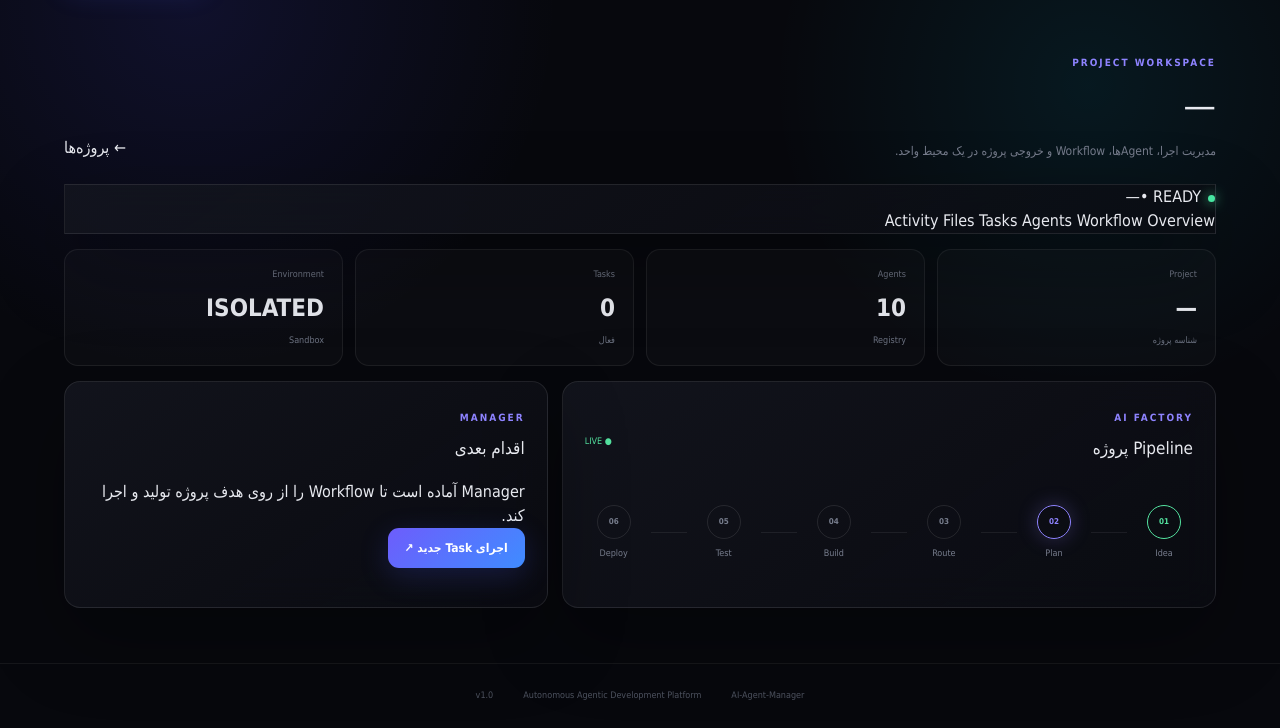
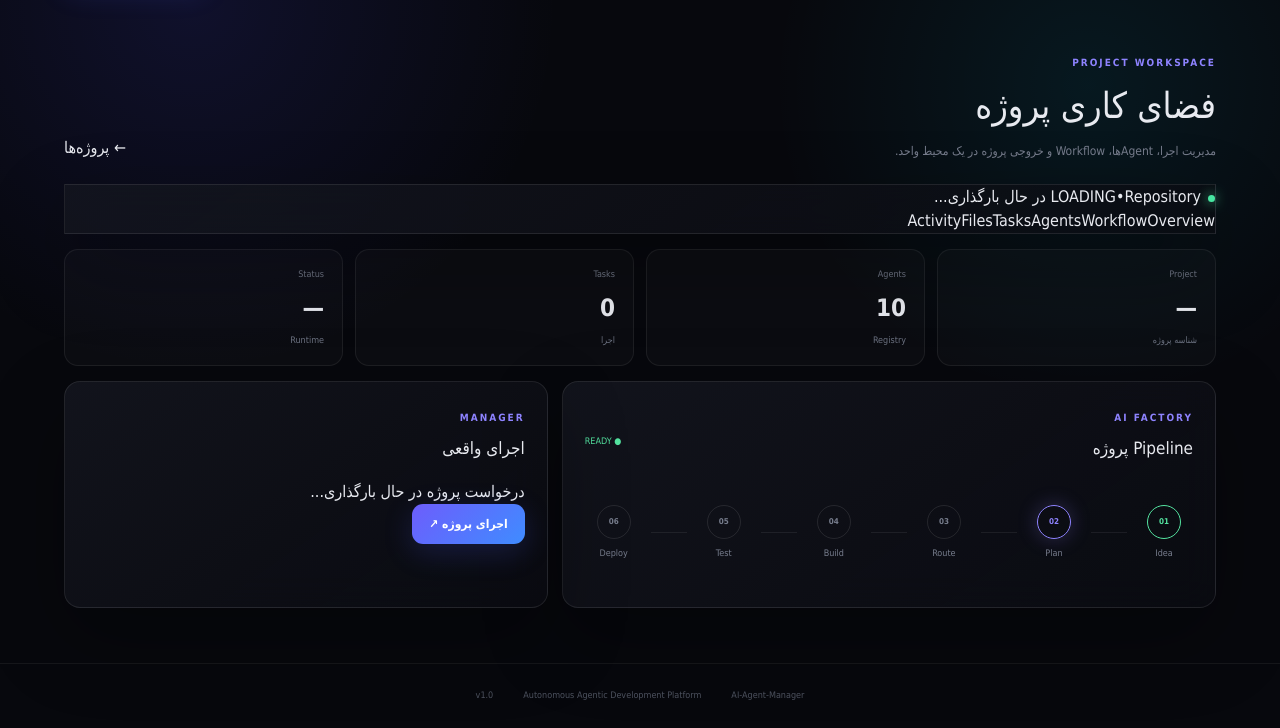
Before and after one commit to mydsoftware/AI-Agent-Manager, a Flask app: page /projects/workspace in a window 1280 px wide. Shown: the part 76-804 px from the top of the page. Run offline with Flask 3, Linux system fonts and the light colour scheme; some libraries are stand-ins or nearby versions.

Commit message:
feat(workspace): connect project execution to manager runtime

```diff
--- a/ui/templates/project_workspace.html
+++ b/ui/templates/project_workspace.html
@@ -3,93 +3,69 @@
 {% block content %}
 <div class="workspace-shell">
   <div class="dashboard-head">
-    <div>
-      <div class="eyebrow">PROJECT WORKSPACE</div>
-      <h1 id="project-title">فضای کاری پروژه</h1>
-      <p id="project-subtitle">مدیریت اجرا، Agentها، Workflow و خروجی پروژه در یک محیط واحد.</p>
-    </div>
+    <div><div class="eyebrow">PROJECT WORKSPACE</div><h1 id="project-title">فضای کاری پروژه</h1><p id="project-subtitle">مدیریت اجرا، Agentها، Workflow و خروجی پروژه در یک محیط واحد.</p></div>
     <a href="/projects" class="btn-secondary">← پروژه‌ها</a>
   </div>
 
   <section class="glass-panel project-hero">
-    <div class="project-meta">
-      <span class="status-dot"></span><span id="project-status">READY</span>
-      <span class="meta-separator">•</span><span id="project-repo">Repository در حال بارگذاری...</span>
-    </div>
+    <div class="project-meta"><span class="status-dot"></span><span id="project-status">LOADING</span><span class="meta-separator">•</span><span id="project-repo">Repository در حال بارگذاری...</span></div>
     <div class="workspace-tabs" role="tablist">
-      <button class="workspace-tab active" data-tab="overview">Overview</button>
-      <button class="workspace-tab" data-tab="workflow">Workflow</button>
-      <button class="workspace-tab" data-tab="agents">Agents</button>
-      <button class="workspace-tab" data-tab="tasks">Tasks</button>
-      <button class="workspace-tab" data-tab="files">Files</button>
-      <button class="workspace-tab" data-tab="activity">Activity</button>
+      <button class="workspace-tab active" data-tab="overview">Overview</button><button class="workspace-tab" data-tab="workflow">Workflow</button><button class="workspace-tab" data-tab="agents">Agents</button><button class="workspace-tab" data-tab="tasks">Tasks</button><button class="workspace-tab" data-tab="files">Files</button><button class="workspace-tab" data-tab="activity">Activity</button>
     </div>
   </section>
 
   <section id="tab-overview" class="workspace-panel">
     <div class="stats-grid">
-      <div class="metric"><span>Project</span><strong id="metric-project">—</strong><small>شناسه پروژه</small></div>
-      <div class="metric"><span>Agents</span><strong>10</strong><small>Registry</small></div>
-      <div class="metric"><span>Tasks</span><strong id="metric-tasks">0</strong><small>فعال</small></div>
-      <div class="metric"><span>Environment</span><strong>ISOLATED</strong><small>Sandbox</small></div>
+      <div class="metric"><span>Project</span><strong id="metric-project">—</strong><small>شناسه پروژه</small></div><div class="metric"><span>Agents</span><strong>10</strong><small>Registry</small></div><div class="metric"><span>Tasks</span><strong id="metric-tasks">0</strong><small>اجرا</small></div><div class="metric"><span>Status</span><strong id="metric-status">—</strong><small>Runtime</small></div>
     </div>
     <div class="dashboard-grid">
-      <section class="panel">
-        <div class="panel-head"><div><span class="eyebrow">AI FACTORY</span><h2>Pipeline پروژه</h2></div><span class="live-badge">● LIVE</span></div>
-        <div class="pipeline">
-          <div class="pipeline-step done"><b>01</b><span>Idea</span></div><div class="pipeline-line"></div>
-          <div class="pipeline-step active"><b>02</b><span>Plan</span></div><div class="pipeline-line"></div>
-          <div class="pipeline-step"><b>03</b><span>Route</span></div><div class="pipeline-line"></div>
-          <div class="pipeline-step"><b>04</b><span>Build</span></div><div class="pipeline-line"></div>
-          <div class="pipeline-step"><b>05</b><span>Test</span></div><div class="pipeline-line"></div>
-          <div class="pipeline-step"><b>06</b><span>Deploy</span></div>
-        </div>
-      </section>
-      <section class="panel">
-        <div class="panel-head"><div><span class="eyebrow">MANAGER</span><h2>اقدام بعدی</h2></div></div>
-        <p class="muted">Manager آماده است تا Workflow را از روی هدف پروژه تولید و اجرا کند.</p>
-        <button class="btn-primary" onclick="startManagerTask()">اجرای Task جدید ↗</button>
-      </section>
+      <section class="panel"><div class="panel-head"><div><span class="eyebrow">AI FACTORY</span><h2>Pipeline پروژه</h2></div><span id="live-badge" class="live-badge">● READY</span></div><div class="pipeline"><div class="pipeline-step done"><b>01</b><span>Idea</span></div><div class="pipeline-line"></div><div class="pipeline-step active"><b>02</b><span>Plan</span></div><div class="pipeline-line"></div><div class="pipeline-step"><b>03</b><span>Route</span></div><div class="pipeline-line"></div><div class="pipeline-step"><b>04</b><span>Build</span></div><div class="pipeline-line"></div><div class="pipeline-step"><b>05</b><span>Test</span></div><div class="pipeline-line"></div><div class="pipeline-step"><b>06</b><span>Deploy</span></div></div></section>
+      <section class="panel"><div class="panel-head"><div><span class="eyebrow">MANAGER</span><h2>اجرای واقعی</h2></div></div><p id="project-request" class="muted">درخواست پروژه در حال بارگذاری...</p><button id="run-button" class="btn-primary" onclick="runManagerTask()">اجرای پروژه ↗</button></section>
     </div>
   </section>
 
-  <section id="tab-workflow" class="workspace-panel hidden"><div class="panel"><div class="panel-head"><div><span class="eyebrow">WORKFLOW GRAPH</span><h2>جریان اجرای Agentها</h2></div></div><div class="workflow-graph"><div class="workflow-node active">Manager<div>Orchestrator</div></div><div class="workflow-arrow">→</div><div class="workflow-node">Planner<div>Requirements</div></div><div class="workflow-arrow">→</div><div class="workflow-node">Agent Router<div>Dynamic Selection</div></div><div class="workflow-arrow">→</div><div class="workflow-node">Build<div>Sandbox</div></div><div class="workflow-arrow">→</div><div class="workflow-node">QA<div>Test & Repair</div></div></div></div></section>
-
+  <section id="tab-workflow" class="workspace-panel hidden"><div class="panel"><div class="panel-head"><div><span class="eyebrow">WORKFLOW GRAPH</span><h2>جریان اجرای Agentها</h2></div></div><div class="workflow-graph"><div class="workflow-node active">Manager<div>Orchestrator</div></div><div class="workflow-arrow">→</div><div class="workflow-node">Planner<div>Requirements</div></div><div class="workflow-arrow">→</div><div class="workflow-node">Agent Router<div>Dynamic Selection</div></div><div class="workflow-arrow">→</div><div class="workflow-node">Build<div>Runtime</div></div><div class="workflow-arrow">→</div><div class="workflow-node">QA<div>Test & Repair</div></div></div></div></section>
   <section id="tab-agents" class="workspace-panel hidden"><div class="panel"><div class="panel-head"><div><span class="eyebrow">AGENT RUNTIME</span><h2>Agentهای پروژه</h2></div></div><div class="agent-list">{% for key, agent in agents.items() %}<div class="agent-row"><span class="agent-icon">{{ agent.icon }}</span><span><b>{{ agent.name }}</b><small>{{ agent.desc }}</small></span><span class="live-badge">IDLE</span></div>{% endfor %}</div></div></section>
-
-  <section id="tab-tasks" class="workspace-panel hidden"><div class="panel"><div class="panel-head"><div><span class="eyebrow">TASK CENTER</span><h2>Task Queue</h2></div></div><div id="task-list" class="empty-state">هنوز Task فعالی ثبت نشده است.</div></div></section>
-
-  <section id="tab-files" class="workspace-panel hidden"><div class="panel"><div class="panel-head"><div><span class="eyebrow">PERSISTENT WORKSPACE</span><h2>فایل‌ها</h2></div></div><div class="file-tree"><div>📁 project</div><div>├── 📄 PROJECT_REQUEST.json</div><div>├── 📄 README.md</div><div>├── 📁 agent</div><div>│   └── 📄 state.json</div><div>└── 📁 site</div></div></div></section>
-
-  <section id="tab-activity" class="workspace-panel hidden"><div class="panel"><div class="panel-head"><div><span class="eyebrow">ACTIVITY</span><h2>رویدادهای اخیر</h2></div></div><div id="activity-log" class="activity-log"><div>● Workspace initialized</div><div>● Manager runtime آماده است</div><div>● Sandbox isolation فعال است</div></div></div></section>
+  <section id="tab-tasks" class="workspace-panel hidden"><div class="panel"><div class="panel-head"><div><span class="eyebrow">TASK CENTER</span><h2>Task Queue</h2></div></div><div id="task-list" class="empty-state">هنوز اجرای پروژه‌ای انجام نشده است.</div></div></section>
+  <section id="tab-files" class="workspace-panel hidden"><div class="panel"><div class="panel-head"><div><span class="eyebrow">PROJECT DATA</span><h2>اطلاعات Workspace</h2></div></div><div id="file-tree" class="file-tree"><div>📁 project</div><div>├── 📄 request</div><div>└── 📄 runtime report</div></div></div></section>
+  <section id="tab-activity" class="workspace-panel hidden"><div class="panel"><div class="panel-head"><div><span class="eyebrow">ACTIVITY</span><h2>رویدادهای اخیر</h2></div></div><div id="activity-log" class="activity-log"><div>● Workspace loading...</div></div></div></section>
 </div>
 {% endblock %}
-{% block scripts %}
-<script>
+{% block scripts %}<script>
 const params = new URLSearchParams(location.search);
-const repo = params.get('repo') || '—';
-const name = params.get('name') || repo.split('/').pop() || 'پروژه';
-document.getElementById('project-title').textContent = name;
-document.getElementById('project-repo').textContent = repo;
-document.getElementById('metric-project').textContent = name;
+const projectId = params.get('project_id');
+let project = null;
 
-document.querySelectorAll('.workspace-tab').forEach(tab => tab.addEventListener('click', () => {
-  document.querySelectorAll('.workspace-tab').forEach(t => t.classList.remove('active'));
-  document.querySelectorAll('.workspace-panel').forEach(p => p.classList.add('hidden'));
-  tab.classList.add('active');
-  document.getElementById('tab-' + tab.dataset.tab).classList.remove('hidden');
-}));
-
-function startManagerTask() {
-  const task = prompt('هدف Task را بنویسید:', 'پروژه را تحلیل کن و برنامه ساخت نسخه اول را آماده کن');
-  if (!task) return;
-  const list = document.getElementById('task-list');
-  list.classList.remove('empty-state');
-  list.innerHTML = '<div class="task-card"><span class="status-dot"></span><div><b>' + escapeHtml(task) + '</b><small>QUEUED → PLANNING → RUNNING</small></div><span class="live-badge">QUEUED</span></div>';
-  document.getElementById('metric-tasks').textContent = '1';
-  document.getElementById('activity-log').insertAdjacentHTML('afterbegin', '<div>● Task queued: ' + escapeHtml(task) + '</div>');
-  showToast('Task به صف اجرا اضافه شد', 'success');
+function escapeHtml(v){return String(v ?? '').replace(/[&<>'"]/g,c=>({'&':'&amp;','<':'&lt;','>':'&gt;',"'":'&#39;','"':'&quot;'}[c]));}
+function logActivity(text){document.getElementById('activity-log').insertAdjacentHTML('afterbegin','<div>● '+escapeHtml(text)+'</div>');}
+function setStatus(status){
+  document.getElementById('project-status').textContent=String(status||'—').toUpperCase();
+  document.getElementById('metric-status').textContent=String(status||'—').toUpperCase();
 }
-function escapeHtml(v){return v.replace(/[&<>'"]/g, c => ({'&':'&amp;','<':'&lt;','>':'&gt;',"'":'&#39;','"':'&quot;'}[c]));}
-</script>
-{% endblock %}
+async function loadProject(){
+  if(!projectId){showToast('شناسه پروژه وجود ندارد','error');return;}
+  try{
+    project=await API.getProject(projectId);
+    document.getElementById('project-title').textContent=project.name;
+    document.getElementById('project-repo').textContent=project.repository||'Repository محلی';
+    document.getElementById('metric-project').textContent=project.id;
+    document.getElementById('project-request').textContent=project.request;
+    setStatus(project.status); logActivity('Project loaded: '+project.name);
+  }catch(e){showToast(e.message,'error');logActivity('Load failed: '+e.message);}
+}
+async function runManagerTask(){
+  if(!projectId||!project)return;
+  const button=document.getElementById('run-button'); button.disabled=true; button.textContent='Manager در حال اجرا...';
+  setStatus('running'); logActivity('Manager execution started'); showToast('Manager اجرای پروژه را شروع کرد','info');
+  try{
+    const result=await API.runProject(projectId,project.request,'developer');
+    project=result.project||project; setStatus(project.status); document.getElementById('metric-tasks').textContent='1';
+    document.getElementById('task-list').className='';
+    document.getElementById('task-list').innerHTML='<div class="task-card"><span class="status-dot"></span><div><b>Manager Runtime</b><small>اجرای درخواست پروژه</small></div><span class="live-badge">'+escapeHtml(project.status).toUpperCase()+'</span></div>';
+    logActivity('Manager execution completed'); showToast('اجرای پروژه با موفقیت تمام شد','success');
+  }catch(e){setStatus('failed');logActivity('Manager execution failed: '+e.message);showToast(e.message,'error');}
+  finally{button.disabled=false;button.textContent='اجرای پروژه ↗';}
+}
+document.querySelectorAll('.workspace-tab').forEach(tab=>tab.addEventListener('click',()=>{document.querySelectorAll('.workspace-tab').forEach(t=>t.classList.remove('active'));document.querySelectorAll('.workspace-panel').forEach(p=>p.classList.add('hidden'));tab.classList.add('active');document.getElementById('tab-'+tab.dataset.tab).classList.remove('hidden');}));
+loadProject();
+</script>{% endblock %}
```
